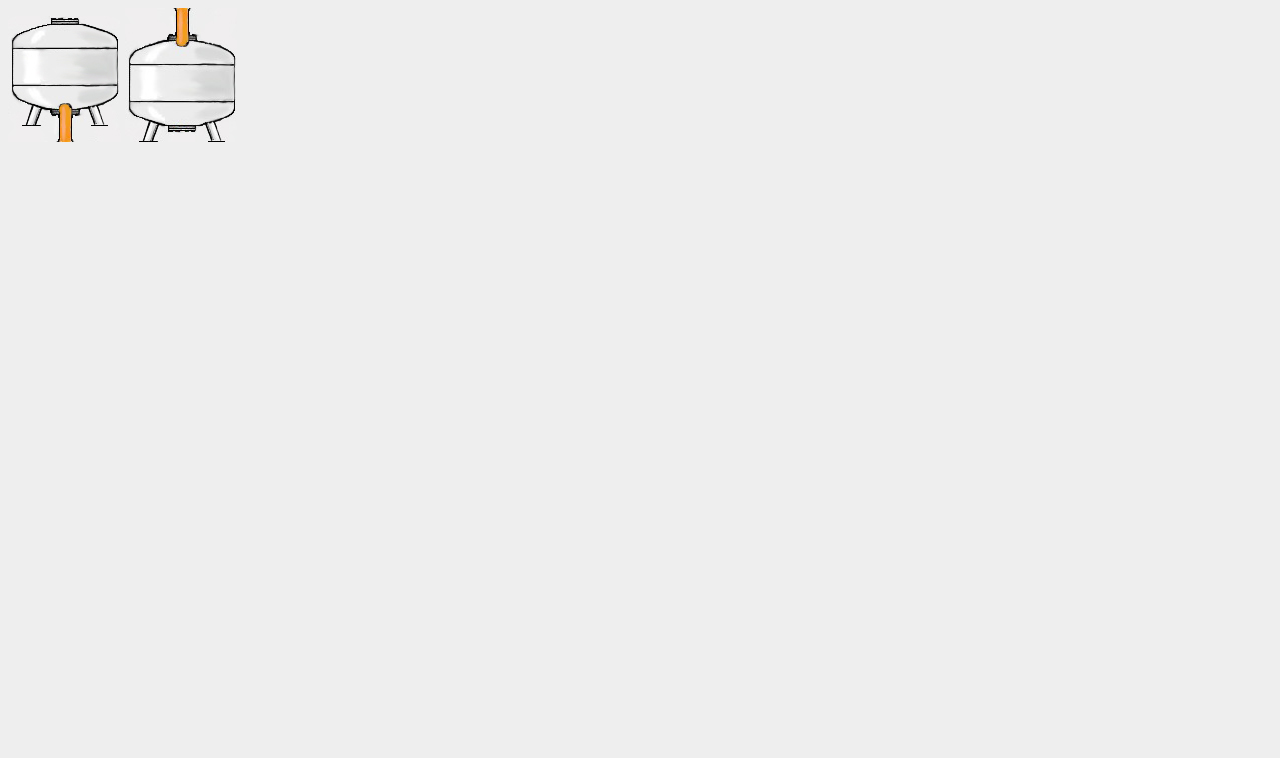
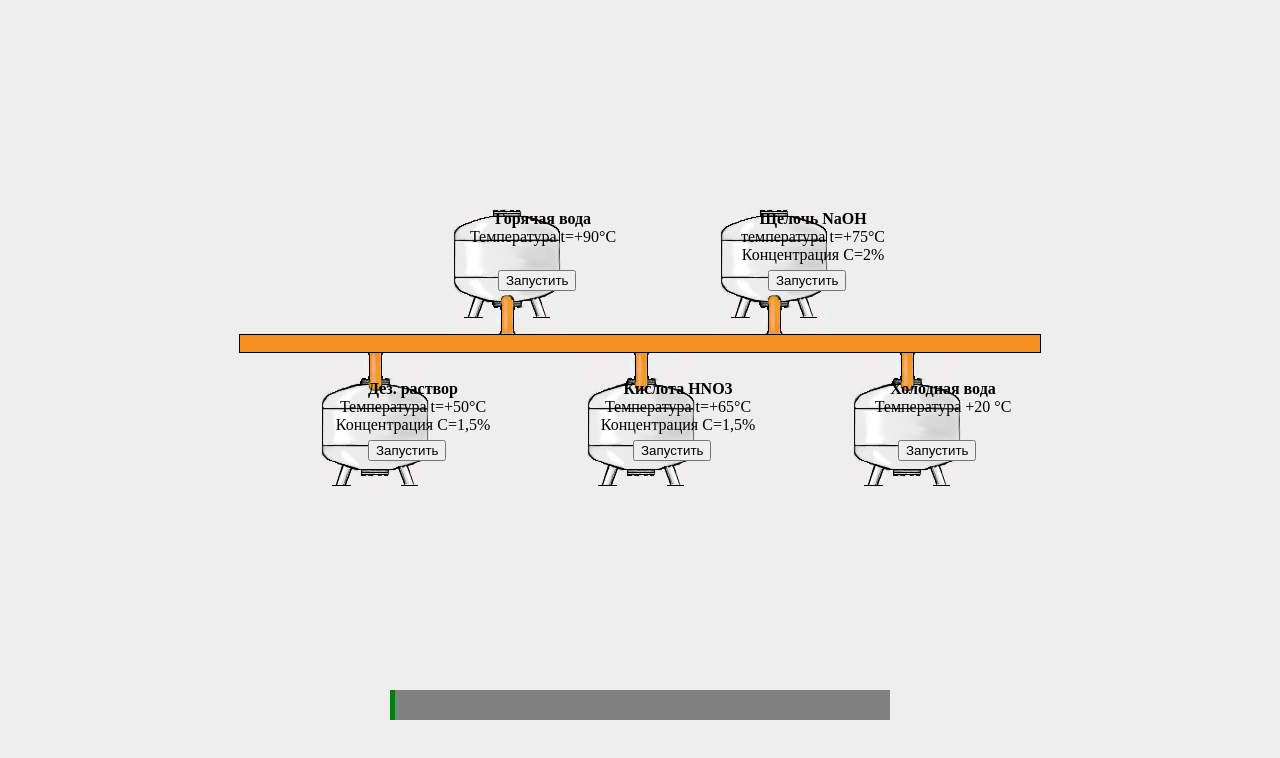
Before and after one commit to freyk3/diplom, a website: page views/wash.html in a window 1280 px wide. Drawn offline with Linux system fonts and the light colour scheme.

Commit message:
add wash page

```diff
--- a/css/style.css
+++ b/css/style.css
@@ -54,7 +54,7 @@ body
     text-align: center;
     -webkit-transform: rotate(-180deg); /* Chrome, Safari, Opera */
     font-size: 12px;
-    margin-top: 50px;
+    margin-top: 125px;
 }
 #labBlock
 {
--- a/css/wash.css
+++ b/css/wash.css
@@ -8,5 +8,50 @@ body
 }
 #appBlock
 {
+    margin-top: 200px;
+    text-align: -webkit-center;
     width: 1600px;
 }
+#pipe
+{
+    width: 800px;
+    height: 17px;
+    background-color: rgb(246,144,33);
+    outline: 1px solid black;
+}
+#highLine
+{
+    margin-bottom: -3px;
+}
+
+.description
+{
+    width: 160px;
+    height: 150px;
+    position: absolute;
+}
+.launchButton
+{
+    position: absolute;
+}
+#buttonsBlock
+{
+    position: absolute;
+}
+#progressBar
+{
+    margin-top: 200px;
+    width: 100%;
+}
+#myProgress {
+    position: relative;
+    width: 500px;
+    height: 30px;
+    background-color: grey;
+}
+#myBar {
+    position: absolute;
+    width: 1%;
+    height: 100%;
+    background-color: green;
+}
--- a/scripts/wash.js
+++ b/scripts/wash.js
@@ -1,3 +1,84 @@
 /**
  * Created by Freyk on 28.11.2016.
  */
+
+function Button(numb,str) {
+    this.numb = numb;
+    this.isPressed = false;
+    this.message = str+' наливается...';
+}
+var button0 = new Button(0,'Холодная вода'),
+    button1 = new Button(1,'Щелочь NaOH'),
+    button2 = new Button(2,'Кислота HNO3'),
+    button3 = new Button(3,'Дез. раствор'),
+    button4 = new Button(4,'Горячая вода');
+var buttons = [button0,button1,button2,button3,button4];
+
+function launch(numb) {
+    var button = buttons[numb];
+    var message = document.getElementById('progressText');
+
+    if(isFilling)
+    {
+        alert('Ожидайте окончания процесса');
+    }
+    else
+    {
+        if(button.isPressed)
+        {
+            alert('Уже запускали');
+            return;
+        }
+
+        if(numb == 0)
+        {
+            button.isPressed = true;
+            message.innerHTML = button.message;
+            moveBar(0);
+        } else if(numb == 1 && button0.isPressed)
+        {
+            button.isPressed = true;
+            message.innerHTML = button.message;
+            moveBar(1);
+        } else if(numb == 2 && button0.isPressed && button1.isPressed)
+        {
+            button.isPressed = true;
+            message.innerHTML = button.message;
+            moveBar(2);
+        } else if(numb == 3 && button0.isPressed && button1.isPressed && button2.isPressed)
+        {
+            button.isPressed = true;
+            message.innerHTML = button.message;
+            moveBar(3);
+        } else if(numb == 4 && button0.isPressed && button1.isPressed && button2.isPressed && button3.isPressed)
+        {
+            button.isPressed = true;
+            message.innerHTML = button.message;
+            moveBar(4);
+        } else
+        {
+            alert('Неправильно!');
+        }
+    }
+
+}
+
+function moveBar(numb) {
+    var elem = document.getElementById("myBar");
+    var width = 1;
+    isFilling = true;
+    var id = setInterval(frame, 50);
+    function frame() {
+        if (width >= 100) {
+            isFilling = false;
+            clearInterval(id);
+            if(numb == 4)
+                alert('Работа окончена!');
+        } else {
+            width++;
+            elem.style.width = width + '%';
+        }
+    }
+}
+
+var isFilling = false;
--- a/views/wash.html
+++ b/views/wash.html
@@ -7,9 +7,53 @@
 </head>
 <body>
 <div id="appBlock">
-    <div class="barrelsBlock">
+    <div id="highLine">
         <img src="/images/Tank_up.jpg">
+        <img src="/images/Tank_up.jpg" style="margin-left: 150px">
+    </div>
+    <div id="pipe"></div>
+    <div id="lowLine">
+        <img src="/images/Tank_down.jpg" style="margin-right: 150px">
         <img src="/images/Tank_down.jpg">
+        <img src="/images/Tank_down.jpg" style="margin-left: 150px">
+    </div>
+    <div id="descriptionBlock">
+        <div class="description" style="margin-top: -280px; margin-left: 455px;">
+            <span><strong>Горячая вода</strong></span><br>
+            <span>Температура t=+90°С</span>
+        </div>
+        <div class="description" style="margin-top: -280px; margin-left: 725px;">
+            <span><strong>Щелочь NaOH</strong></span><br>
+            <span>температура t=+75°С</span><br>
+            <span>Концентрация C=2%</span>
+        </div>
+        <div class="description" style="margin-top: -110px; margin-left: 325px;">
+            <span><strong>Дез. раствор</strong></span><br>
+            <span>Температура t=+50°С</span><br>
+            <span>Концентрация C=1,5%</span>
+        </div>
+        <div class="description" style="margin-top: -110px; margin-left: 590px;">
+            <span><strong>Кислота HNO3</strong></span><br>
+            <span>Температура t=+65°С</span><br>
+            <span>Концентрация C=1,5%</span>
+        </div>
+        <div class="description" style="margin-top: -110px; margin-left: 855px;">
+            <span><strong>Холодная вода</strong></span><br>
+            <span>Температура +20 °С</span>
+        </div>
+    </div>
+    <div id="buttonsBlock">
+        <button class="launchButton" onclick="launch(4)" style="margin-top: -220px; margin-left: 490px;">Запустить</button>
+        <button class="launchButton" onclick="launch(1)" style="margin-top: -220px; margin-left: 760px;">Запустить</button>
+        <button class="launchButton" onclick="launch(3)" style="margin-top: -50px; margin-left: 360px;">Запустить</button>
+        <button class="launchButton" onclick="launch(2)" style="margin-top: -50px; margin-left: 625px;">Запустить</button>
+        <button class="launchButton" onclick="launch(0)" style="margin-top: -50px; margin-left: 890px;">Запустить</button>
+    </div>
+    <div id="progressBar">
+        <div id="progressText"></div>
+        <div id="myProgress">
+            <div id="myBar"></div>
+        </div>
     </div>
 </div>
 <script src="/scripts/wash.js"></script>
```
Also changed, not shown: scripts/firstLab.js (+12 -11 lines), views/app.html (+0 -2 lines).
